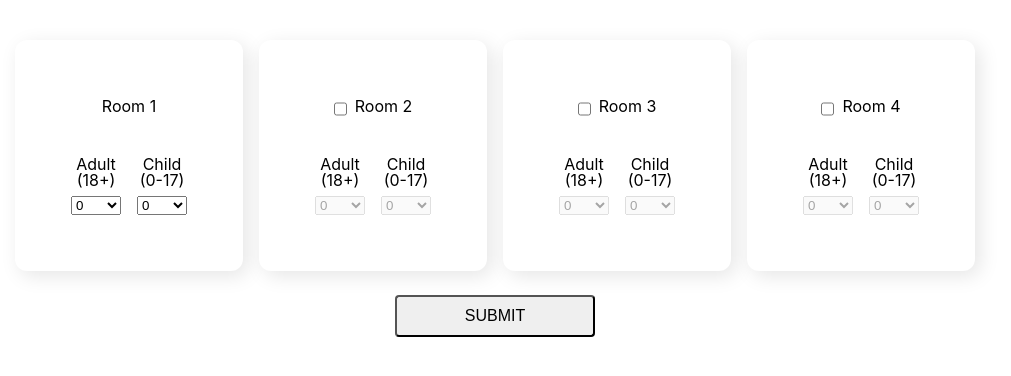
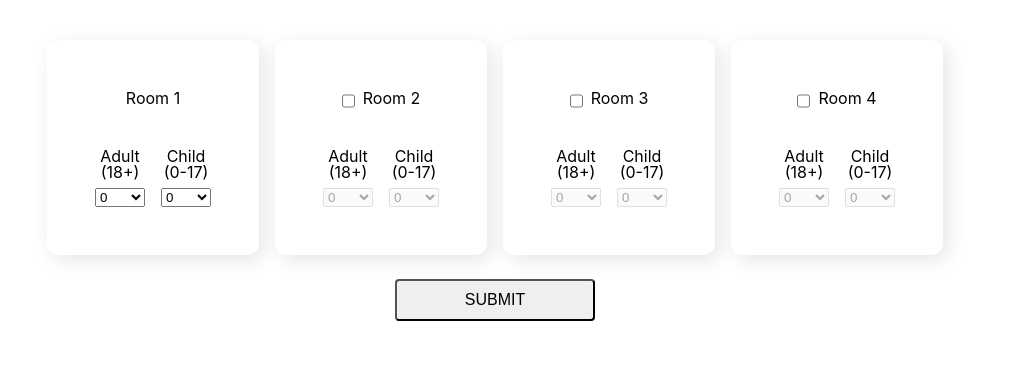
Before and after one commit to aarnadlr/react-hilton-rooms, a React (Create React App) app: page / in a window 1280 px wide. Shown: the top 376 px of the page, without its empty margins (145-1156 px from the left). Built offline with nearby package versions, Linux system fonts and the light colour scheme.

Commit message:
Revise user data styling. Add test for width.

```diff
--- a/src/App.js
+++ b/src/App.js
@@ -4,6 +4,13 @@ import styled from 'styled-components';
 import Select from './components/Select';
 import Heading from './components/Heading';
 import { usePersistentState } from './localstorage';
+
+const Container = styled.div`
+  display: flex;
+  flex-direction: column;
+  align-items:center;
+  // flex-wrap: wrap;
+`;
 
 const FormBody = styled.div`
   display: flex;
@@ -24,7 +31,7 @@ const Button = styled.button`
 `;
 
 const RoomContainer = styled.section`
-  padding: 56px;
+  padding: 48px;
   background-color: white;
   margin-top: 16px;
   margin-right: ${props => props.marginRight || 0}px;
@@ -176,7 +183,7 @@ function App() {
   };
 
   return (
-    <>
+    <Container>
       <form style={{display:'flex', flexDirection:'column', alignItems:'center', margin: '24px 40px'}} onSubmit={handleSubmit}>
         <FormBody>
           {roomValuesAll.map(item => (
@@ -225,7 +232,7 @@ function App() {
       </form>
 
       {submitted && (
-        <div data-testid={'app-div-data'} style={{ marginTop: '48px' }}>
+        <div data-testid={'app-div-data'} style={{ marginTop: '48px', width: '360px' }}>
           <>
             <strong>Submitted User Data (also printed to console):</strong>
             <br />
@@ -240,7 +247,7 @@ function App() {
           </>
         </div>
       )}
-    </>
+    </Container>
   );
 }
 
```
Also changed, not shown: 2 other files (tests, documents, lock files or other folders).
